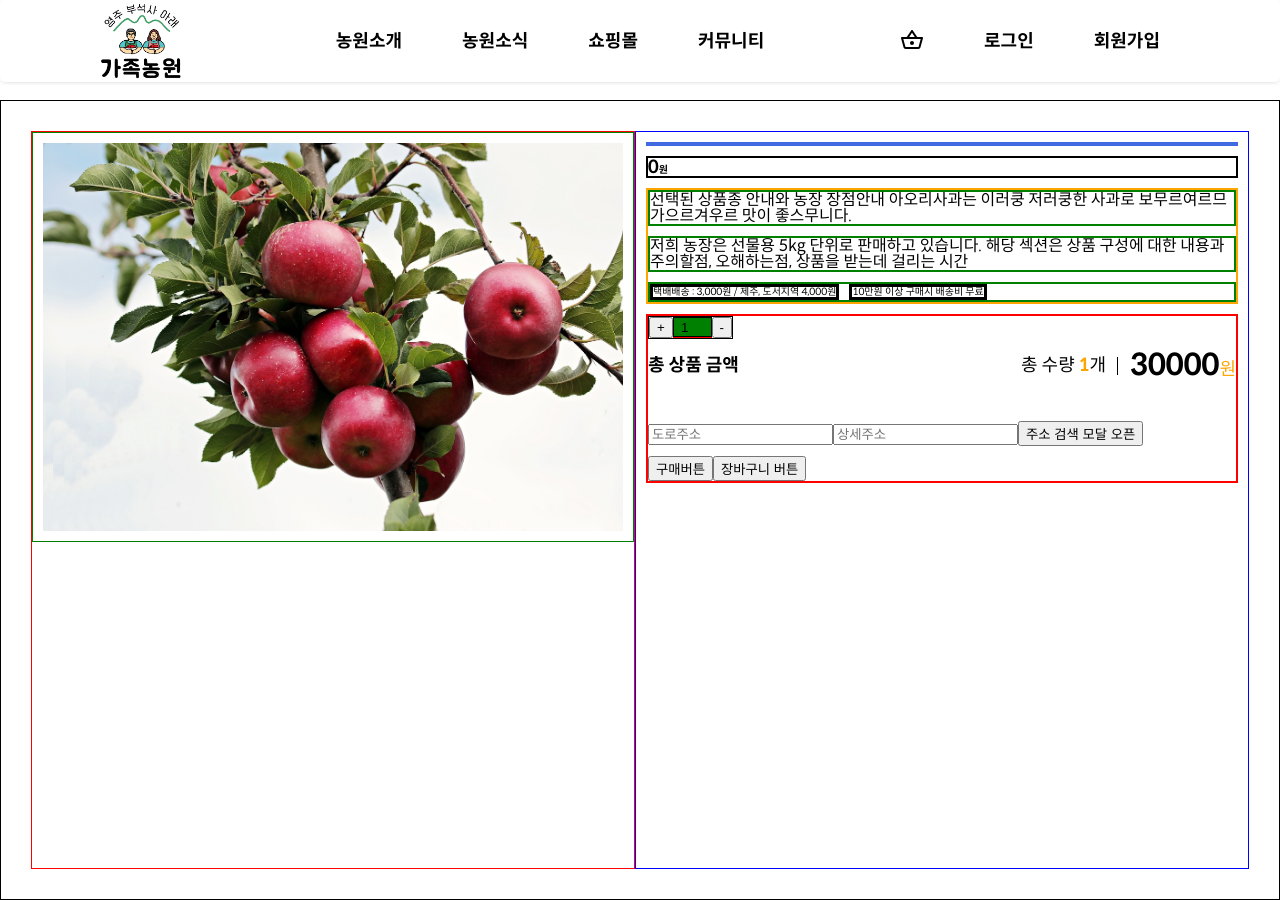
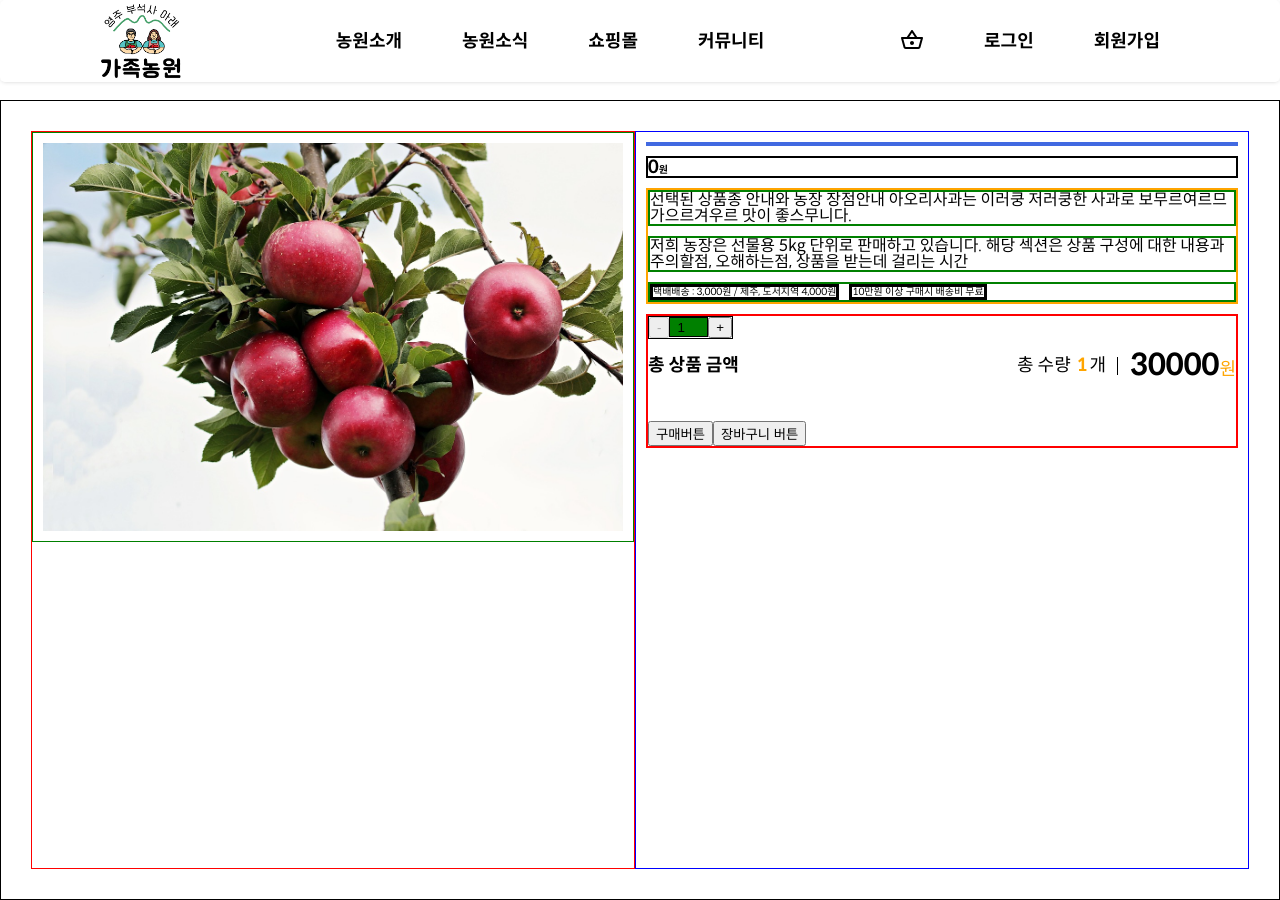
Before and after one commit to Farm-Apple/Apple_FE, a React (Vite) app: page /ProductOrder in a window 1280 px wide. Built offline with nearby package versions, Linux system fonts and the light colour scheme; no server answers.

Commit message:
feat : product 구매 수량 제한 설정

```diff
--- a/src/components/common/QuantitySelect.tsx
+++ b/src/components/common/QuantitySelect.tsx
@@ -11,7 +11,7 @@ const QuantityContainer = styled.div`
   width: 85px;
   border: 1px solid #000;
   label {
-    background-color: red;
+    /* background-color: red; */
   }
   input {
     width: 100%;
@@ -27,14 +27,18 @@ const QuantityContainer = styled.div`
 const QuantitySelect: React.FC<Props> = ({ Counter, onClick }) => {
   return (
     <QuantityContainer>
-      <button type='button' onClick={() => onClick(+1)}>
-        +
+      <button
+        type='button'
+        disabled={Counter === 1}
+        onClick={() => onClick(-1)}
+      >
+        -
       </button>
       <label>
         <input type='number' value={Counter} min={1} readOnly />
       </label>
-      <button type='button' onClick={() => onClick(-1)}>
-        -
+      <button type='button' disabled={Counter > 9} onClick={() => onClick(+1)}>
+        +
       </button>
     </QuantityContainer>
   );
--- a/src/page/ProductOrder/index.tsx
+++ b/src/page/ProductOrder/index.tsx
@@ -1,7 +1,7 @@
 import { useState, useEffect } from 'react';
+import styled from 'styled-components';
 import { getProductDetail } from '@src/api/auth/product';
 import appleimg from '@img/main_apple.jpg';
-import styled from 'styled-components';
 import QuantitySelect from '@common/QuantitySelect.tsx';
 
 interface ProductProps {
@@ -134,7 +134,7 @@ const FinalQuantity = styled.p`
   span {
     font-weight: 700;
     color: orange;
-    /* padding: 0.2rem; */
+    padding: 0.2rem;
   }
 `;
 const Amount = styled.p`
@@ -150,7 +150,6 @@ const Amount = styled.p`
   }
 `;
 const BttonWrapper = styled.div``;
-const AdressSurchContainer = styled.div``;
 
 export default function ProductOrderPage() {
   const [Product, setProduct] = useState<ProductProps>({
@@ -228,11 +227,6 @@ export default function ProductOrderPage() {
                   </Amount>
                 </Wrapper>
               </FinalProductContainer>
-              <AdressSurchContainer>
-                <input type='text' placeholder='도로주소' />
-                <input type='text' placeholder='상세주소' />
-                <button type='button'>주소 검색 모달 오픈</button>
-              </AdressSurchContainer>
               <BttonWrapper>
                 <button type='submit'>구매버튼</button>
                 <button type='button'>장바구니 버튼</button>
```
